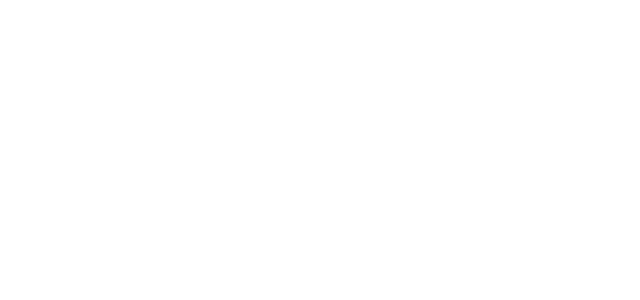
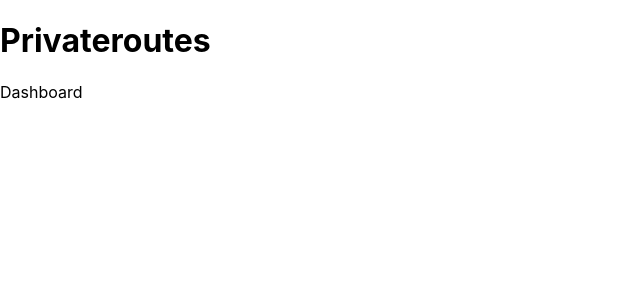
Before and after one commit to himansu8/Express, a React (Create React App) app in the folder projects/taskTracker/client/: page /dashboard in a window 1280 px wide. Before the commit this address had no page. Shown: the top 300 px of the page, without its empty margins (0-640 px from the left). Built offline with nearby package versions, Linux system fonts and the light colour scheme; sample sign-in values are in the browser's storage; the HTML template or start-up script is replaced by a standard one.

Commit message:
client signup page and dashboard

```diff
--- a/projects/taskTracker/client/src/App.js
+++ b/projects/taskTracker/client/src/App.js
@@ -3,6 +3,8 @@
 import Home from './components/Home';
 import SignUp from './components/SignUp';
 import Login from './components/Login';
+import Dashboard from './components/Dashboard';
+import Privateroutes from './components/Privateroutes';
 
 function App() {
   return (
@@ -10,6 +12,13 @@
       <Route path='/' element={<Home/>} />
       <Route path='/login' element={<Login />} />
       <Route path='/signup' element={<SignUp />} />
+
+
+<Route element={<Privateroutes/>}>
+
+<Route path='/dashboard' element={<Dashboard />} />
+
+</Route>
     </Routes>
 
   );
--- /dev/null
+++ b/projects/taskTracker/client/src/components/Dashboard.jsx
@@ -0,0 +1,9 @@
+
+
+function Dashboard() {
+  return (
+    <div>Dashboard</div>
+  )
+}
+
+export default Dashboard
--- a/projects/taskTracker/client/src/components/Login.jsx
+++ b/projects/taskTracker/client/src/components/Login.jsx
@@ -1,9 +1,10 @@
 import React, { useState } from "react"
 import axios from "axios";
+import{useNavigate} from 'react-router-dom'
 
 
 function Login() {
-
+let navigate = useNavigate();
   let [userData, setUserData] = useState({
     email: "",
     password: ""
@@ -23,7 +24,9 @@
       let res = await axios.post('/api/user/login', userData)
       console.log(res.data)
       localStorage.setItem("token", JSON.stringify({ token: res.data.token }))
+      navigate('/dashboard');
     }
+
     catch (error) {
       console.log(error)
     }
--- /dev/null
+++ b/projects/taskTracker/client/src/components/Privateroutes.jsx
@@ -0,0 +1,15 @@
+import { Outlet, Navigate } from "react-router-dom"
+
+function Privateroutes() {
+    let isToken= localStorage.getItem('token')
+  return (
+
+    <>
+        <h1>Privateroutes</h1>
+        {isToken ? <Outlet/> : <Navigate to='/login'/>}
+
+    </>
+  )
+}
+
+export default Privateroutes
--- a/projects/taskTracker/client/src/components/SignUp.jsx
+++ b/projects/taskTracker/client/src/components/SignUp.jsx
@@ -1,10 +1,12 @@
 import React, { useState } from "react"
 import axios from "axios";
+import { useNavigate } from "react-router-dom";
 
 
 //let { firstName, lastName, email, phone, password } = req.body
 
 function SignUp() {
+  let navigate = useNavigate();
   let [formData, setFormData] = useState({
     firstName: "",
     lastName: "",
@@ -29,7 +31,8 @@
       console.log(formData)
       let res = await axios.post('/api/user/signup', formData)
       console.log(res.data)
-      //localStorage.setItem("token", JSON.stringify({ token: res.data.token }))
+      navigate('/login');
+
     }
     catch (error) {
       console.log(error)
@@ -65,7 +68,7 @@
           <br />
           <label>
             <b>Email</b><br />
-            <input type="text" placeholder="Enter email" name="email" onChange={onChangeHandler} value={email} />
+            <input type="email" placeholder="Enter email" name="email" onChange={onChangeHandler} value={email} />
           </label>
           <br />
           <label>
```
